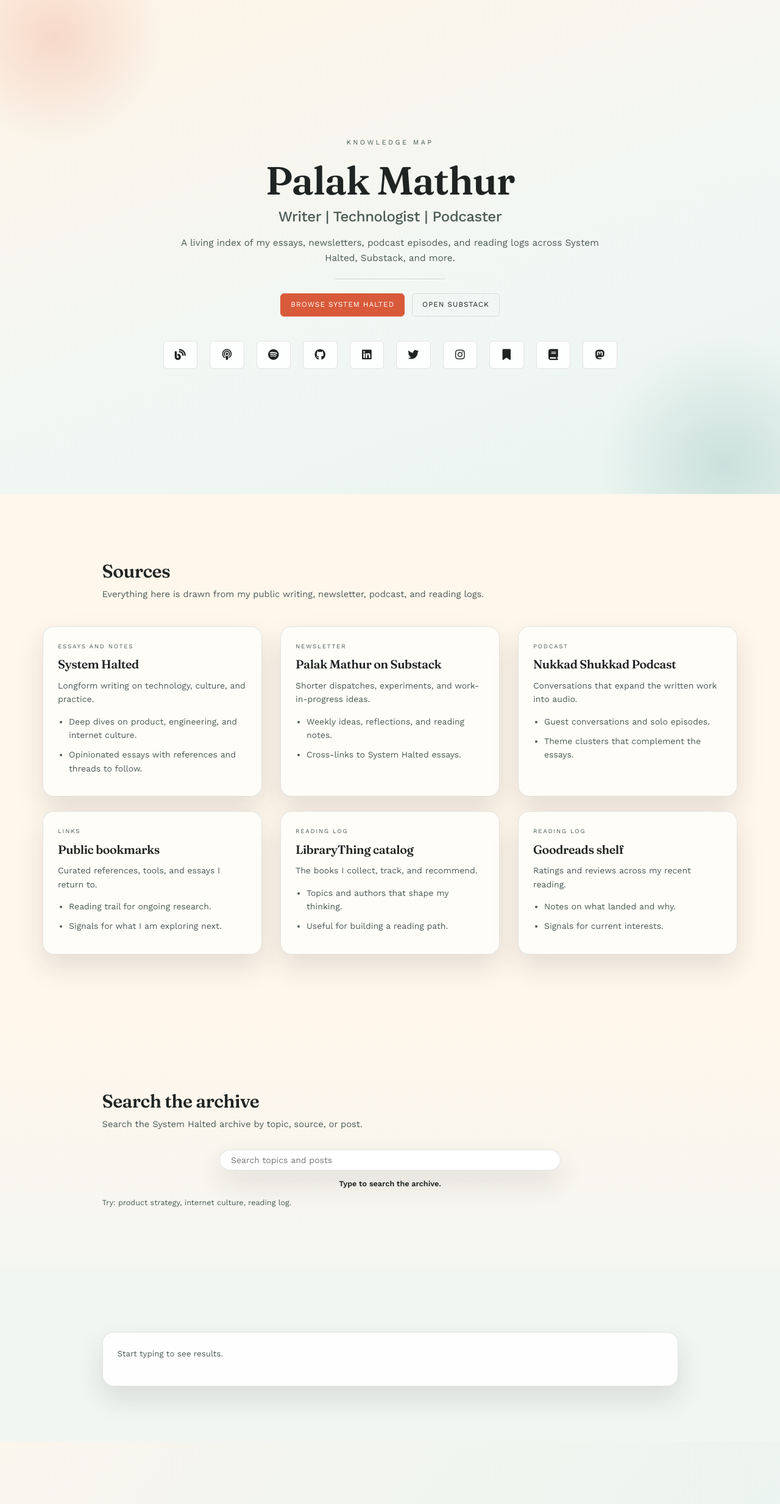
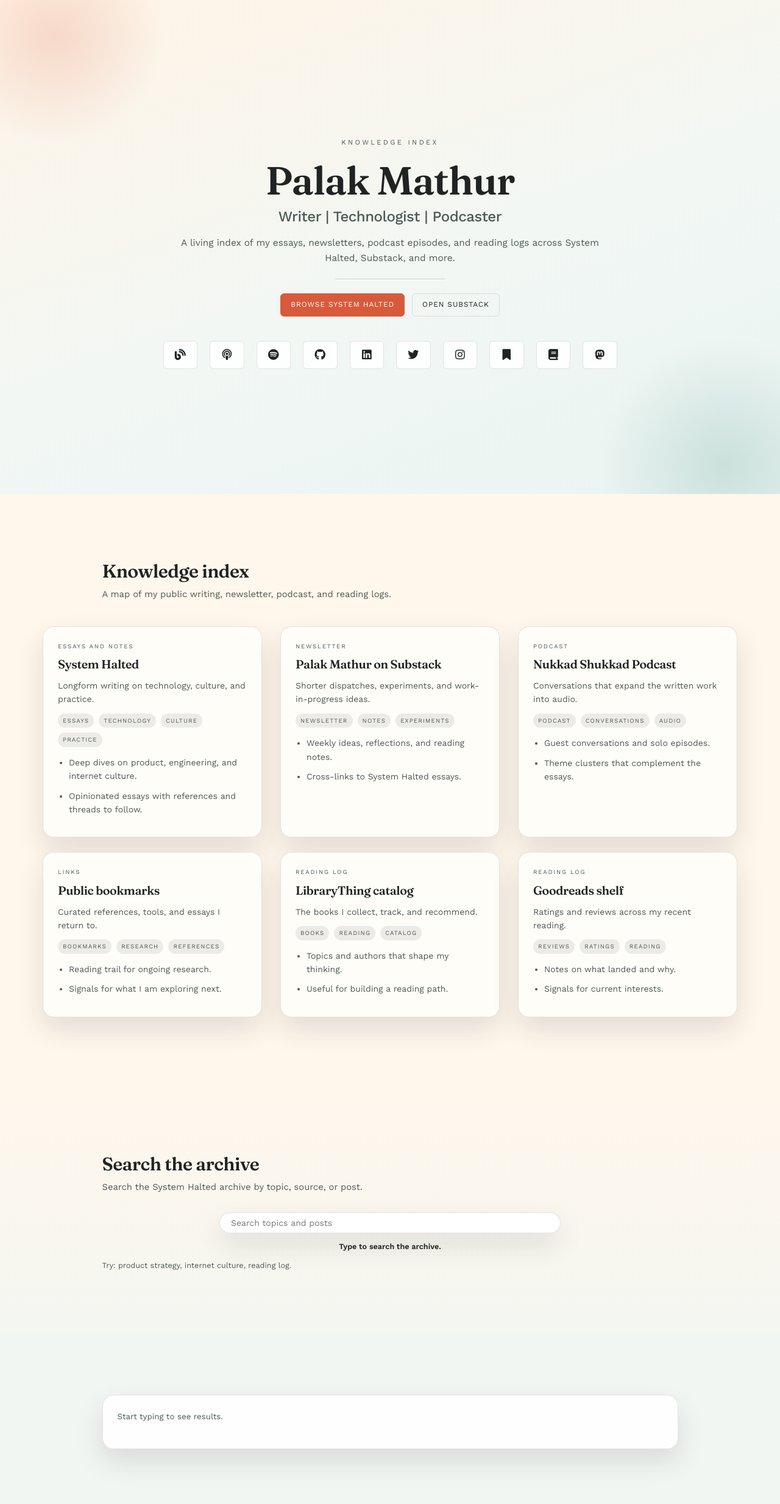
Before and after one commit to systemhalted/about-me, a Jekyll site: the page built from index.html, in a window 1280 px wide. Shown: the whole page at 61% size. Built offline with Jekyll 4.4.1, drawn with Linux system fonts in a browser that asks for light colours; nearby versions of some CDN libraries; before the commit the page ends 2363 px from its top, so only the background shows below that.

Commit message:
restore knowledge index section

```diff
--- a/_data/knowledge_sources.yml
+++ b/_data/knowledge_sources.yml
@@ -3,6 +3,11 @@
     url: https://systemhalted.in
     type: Essays and notes
     summary: Longform writing on technology, culture, and practice.
+    tags:
+      - essays
+      - technology
+      - culture
+      - practice
     highlights:
       - Deep dives on product, engineering, and internet culture.
       - Opinionated essays with references and threads to follow.
@@ -10,6 +15,10 @@
     url: https://palakmathur.substack.com
     type: Newsletter
     summary: Shorter dispatches, experiments, and work-in-progress ideas.
+    tags:
+      - newsletter
+      - notes
+      - experiments
     highlights:
       - Weekly ideas, reflections, and reading notes.
       - Cross-links to System Halted essays.
@@ -17,6 +26,10 @@
     url: https://podcasts.apple.com/us/podcast/nukkad-shukkad/id1537261609
     type: Podcast
     summary: Conversations that expand the written work into audio.
+    tags:
+      - podcast
+      - conversations
+      - audio
     highlights:
       - Guest conversations and solo episodes.
       - Theme clusters that complement the essays.
@@ -24,6 +37,10 @@
     url: https://pinboard.in/u:systemhalted
     type: Links
     summary: Curated references, tools, and essays I return to.
+    tags:
+      - bookmarks
+      - research
+      - references
     highlights:
       - Reading trail for ongoing research.
       - Signals for what I am exploring next.
@@ -31,6 +48,10 @@
     url: https://www.librarycat.org/lib/palakmathur
     type: Reading log
     summary: The books I collect, track, and recommend.
+    tags:
+      - books
+      - reading
+      - catalog
     highlights:
       - Topics and authors that shape my thinking.
       - Useful for building a reading path.
@@ -38,6 +59,10 @@
     url: https://www.goodreads.com/user/show/1863824-palak-mathur
     type: Reading log
     summary: Ratings and reviews across my recent reading.
+    tags:
+      - reviews
+      - ratings
+      - reading
     highlights:
       - Notes on what landed and why.
       - Signals for current interests.
--- a/_includes/knowledge-map.html
+++ b/_includes/knowledge-map.html
@@ -1,9 +1,9 @@
-<section id="knowledge" class="knowledge-section">
+<section id="knowledge-index" class="knowledge-section">
 	<div class="container">
 		<div class="row">
 			<div class="col-lg-10 col-lg-offset-1">
-				<h2>Sources</h2>
-				<p class="section-lede">Everything here is drawn from my public writing, newsletter, podcast, and reading logs.</p>
+				<h2>Knowledge index</h2>
+				<p class="section-lede">A map of my public writing, newsletter, podcast, and reading logs.</p>
 			</div>
 		</div>
 		<div class="row knowledge-cards">
@@ -13,6 +13,13 @@
 					<p class="card-eyebrow">{{ source.type }}</p>
 					<h3><a href="{{ source.url }}">{{ source.name }}</a></h3>
 					<p class="card-summary">{{ source.summary }}</p>
+					{% if source.tags %}
+					<ul class="tag-list">
+						{% for tag in source.tags %}
+						<li>{{ tag }}</li>
+						{% endfor %}
+					</ul>
+					{% endif %}
 					{% if source.highlights %}
 					<ul class="card-list">
 						{% for highlight in source.highlights %}
--- a/css/landing-page.css
+++ b/css/landing-page.css
@@ -394,6 +394,25 @@
     margin-bottom: 10px;
 }
 
+.tag-list {
+    list-style: none;
+    padding-left: 0;
+    margin: 12px 0 0;
+    display: flex;
+    flex-wrap: wrap;
+    gap: 8px;
+}
+
+.tag-list li {
+    font-size: 0.7em;
+    text-transform: uppercase;
+    letter-spacing: 0.12em;
+    background-color: rgba(31, 36, 34, 0.08);
+    color: var(--muted);
+    padding: 4px 8px;
+    border-radius: 999px;
+}
+
 
 
 @keyframes rise-fade {
--- a/index.html
+++ b/index.html
@@ -2,7 +2,7 @@
 layout: default
 title: Palak Mathur
 subtitle: Writer | Technologist | Podcaster
-eyebrow: Knowledge map
+eyebrow: Knowledge index
 intro: A living index of my essays, newsletters, podcast episodes, and reading logs across System Halted, Substack, and more.
 primary_cta_label: Browse System Halted
 primary_cta_url: https://systemhalted.in
```
